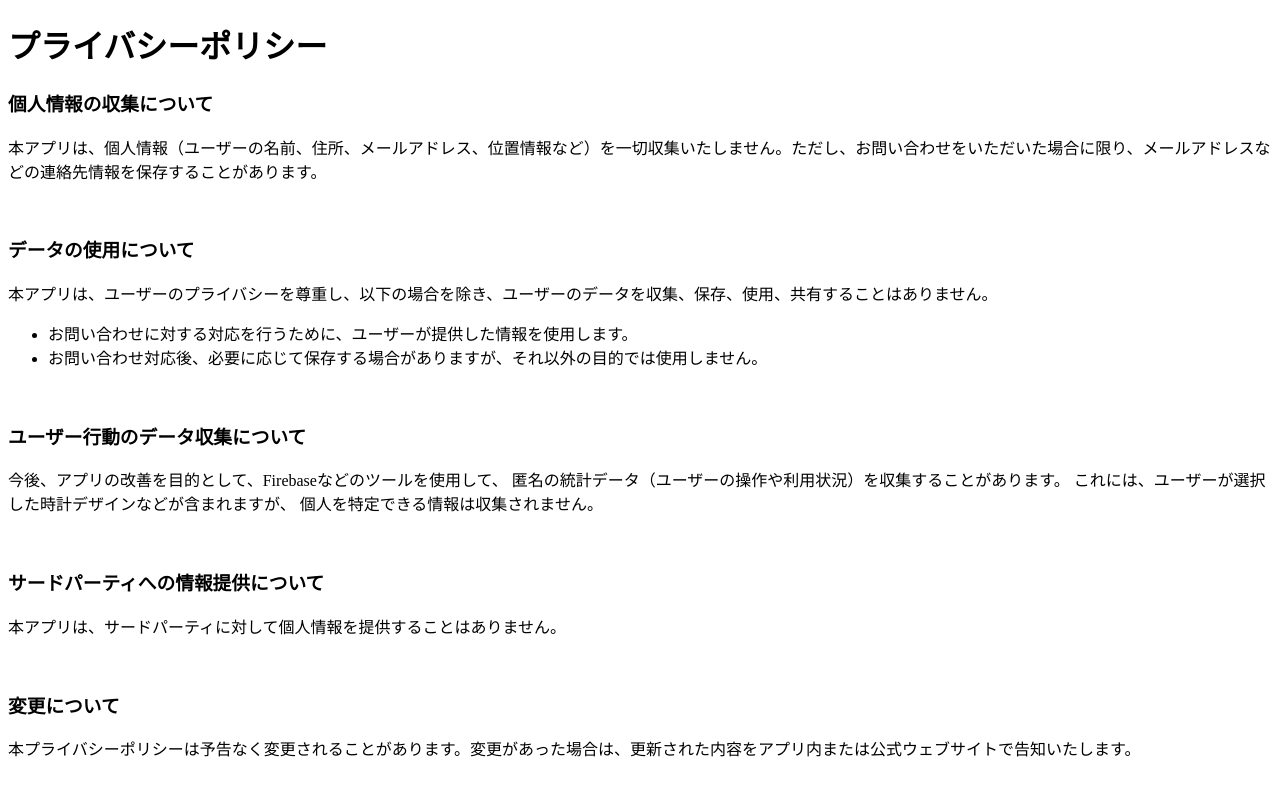
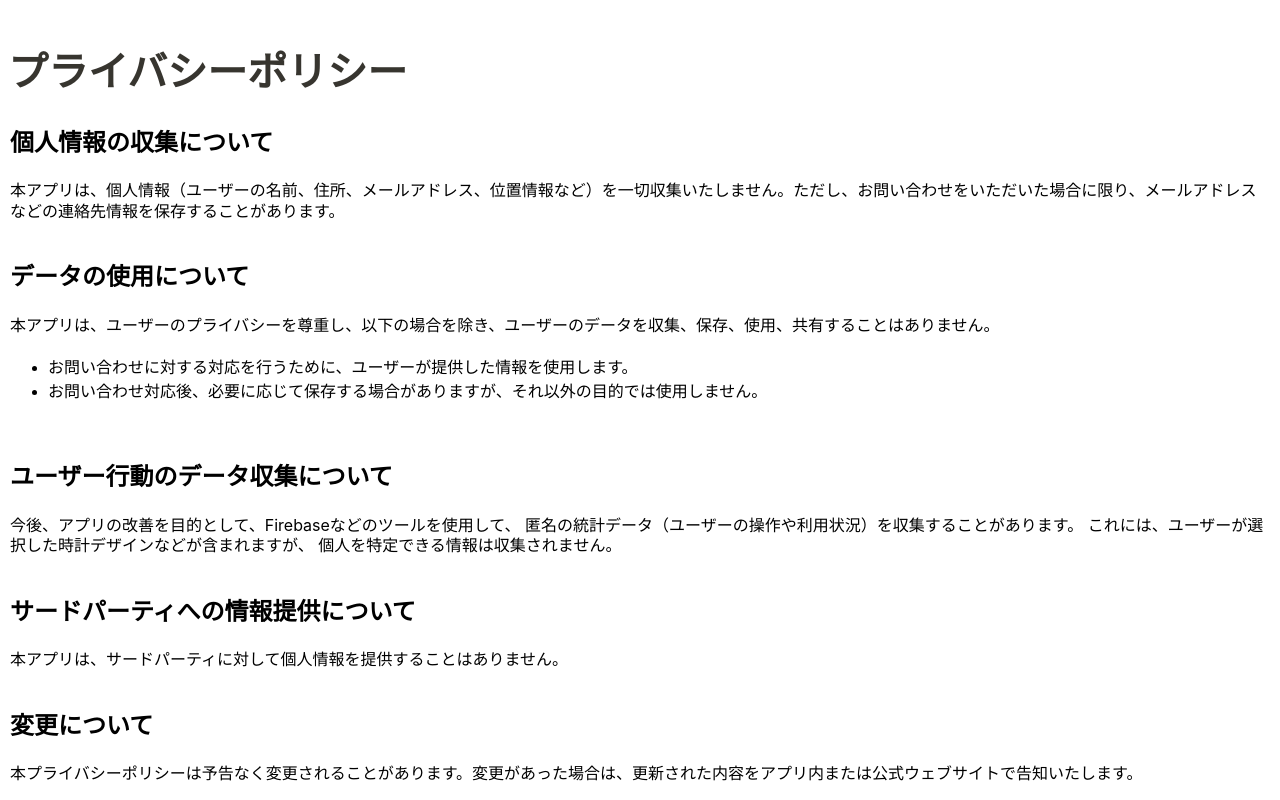
Before and after one commit to poporonsoft/Samplepages, a plain HTML site: page index.html in a window 1280 px wide. Shown: the top 800 px of the page. Drawn offline with Linux system fonts and the light colour scheme.

Commit message:
CSS追加

```diff
--- a/index.html
+++ b/index.html
@@ -4,7 +4,54 @@
   <head>
     <meta charset="UTF-8">
     <meta name="viewport" content="width=device-width, initial-scale=1.0">
+    <!--	↑スマホで適切なサイズでに表示させる-->
+    <meta http-equiv="X-UA-Compatible" content="ie=edge">
+    <!--	↑IEで適切に表示させる-->
+    <link rel="apple-touch-icon" href="images/fabicon.png">
+    <!--	↑iphoneのホーム画面に登録されたときに表示されるアイコンを指定-->
+    <link rel="shortcut icon" href="images/fabicon.png">
+    <!--↑アンドロイドのホーム画面に登録されたときに表示されるアイコンを指定。ドキュメントルートにfavicon.icoという名前のファイルで置いておいてもよい-->
+    <!--	↑クロームのタブに表示されるアイコンを指定-->
     <title>プライバシーポリシー</title>
+
+    <style>
+      h1 {
+        color: rgb(55, 53, 47);
+        font-weight: 700;
+        line-height: 1.2;
+        font-size: 40px;
+        font-family: ui-sans-serif, -apple-system, BlinkMacSystemFont, "Segoe UI Variable Display", "Segoe UI", Helvetica, "Hiragino Sans", "Hiragino Kaku Gothic ProN", "Hiragino Sans GB", メイリオ, Meiryo, "Apple Color Emoji", Arial, sans-serif, "Segoe UI Emoji", "Segoe UI Symbol";
+        cursor: text;
+        display: flex;
+        align-items: center;
+        font-family:"Comic Sans MS", "cursive";
+        /* color: khaki; */
+      }
+
+      h3 {
+        max-width: 100%;
+        width: 100%;
+        white-space: pre-wrap;
+        word-break: break-word;
+        caret-color: rgb(55, 53, 47);
+        padding: 3px 2px;
+        font-family: ui-sans-serif, -apple-system, BlinkMacSystemFont, "Segoe UI Variable Display", "Segoe UI", Helvetica, "Hiragino Sans", "Hiragino Kaku Gothic ProN", "Hiragino Sans GB", メイリオ, Meiryo, "Apple Color Emoji", Arial, sans-serif, "Segoe UI Emoji", "Segoe UI Symbol";
+        font-weight: 600;
+        font-size: 1.5em;
+        line-height: 1.3;
+        margin: 0px;
+      }
+
+      p {
+        caret-color: rgb(55, 53, 47);
+        padding: 3px 2px;
+        font-family: ui-sans-serif, -apple-system, BlinkMacSystemFont, "Segoe UI Variable Display", "Segoe UI", Helvetica, "Hiragino Sans", "Hiragino Kaku Gothic ProN", "Hiragino Sans GB", メイリオ, Meiryo, "Apple Color Emoji", Arial, sans-serif, "Segoe UI Emoji", "Segoe UI Symbol";
+        /* font-weight: 600; */
+        font-size: 1.0em;
+        line-height: 1.3;
+      }
+
+    </style>
   </head>
 
   <body>
```
Also changed, not shown: images/fabicon.png (added).
